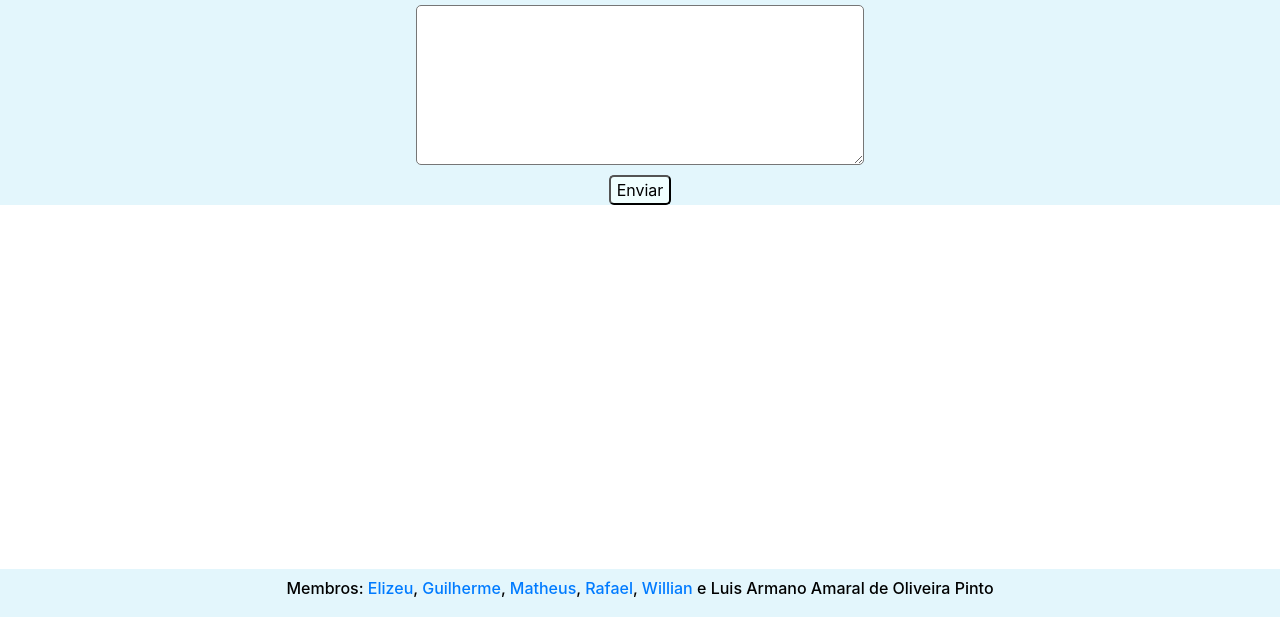
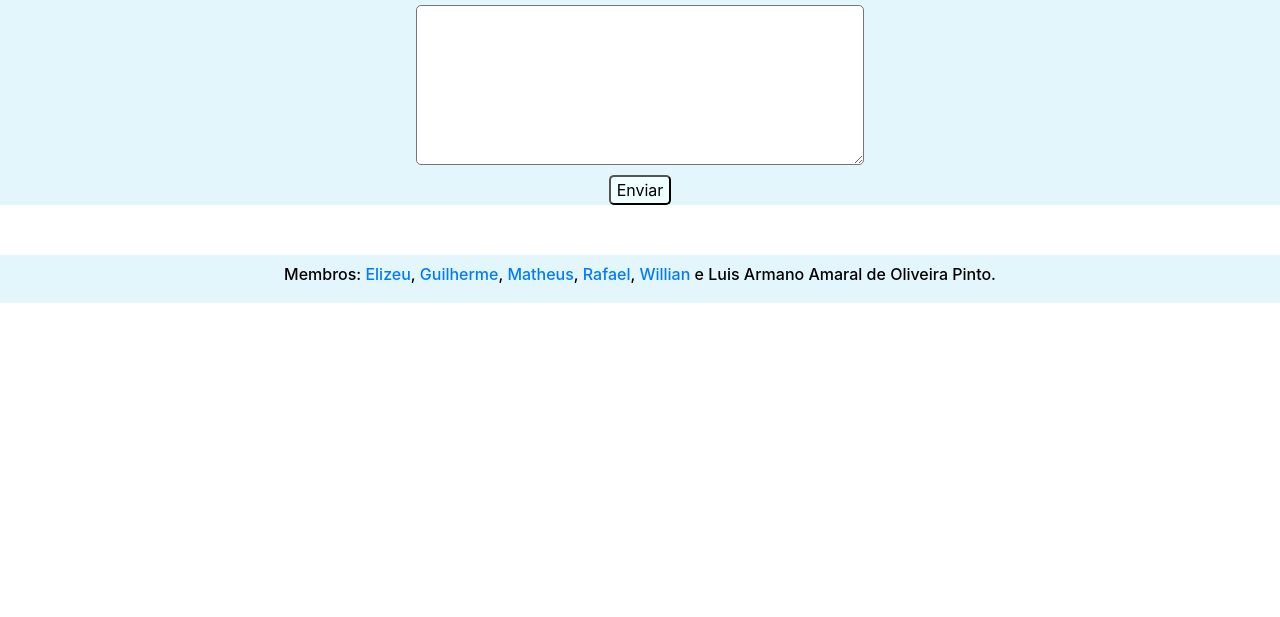
Before and after one commit to MathFalaise/Semana-tec, a plain HTML site: page Semana-tec-main/Semana-tec/index3.html in a window 1280 px wide. Shown: the part 273-890 px from the top of the page. After the commit the page ends 800 px from the top, so only its background shows below. Drawn offline with nearby package versions, Linux system fonts and the light colour scheme.

Commit message:
Update index3.html

```diff
--- a/Semana-tec-main/Semana-tec/index3.html
+++ b/Semana-tec-main/Semana-tec/index3.html
@@ -43,13 +43,13 @@
     </main>
 
 </body>
-<footer style="margin-top: 45.5vh;">
+<footer style="margin-top: 50px;">
         <h6>Membros: <a href="https://www.instagram.com/moreira.izeu">Elizeu</a>,
             <a href="https://www.instagram.com/g.medeiros2">Guilherme</a>,
             <a href="https://www.instagram.com/math__pedroso">Matheus</a>,
             <a href="https://www.instagram.com/r.coelho77">Rafael</a>,
             <a href="https://www.instagram.com/willian.beltramen">Willian</a>
-        e Luis Armano Amaral de Oliveira Pinto</a>
+            e Luis Armano Amaral de Oliveira Pinto</a>.
         </h6>
 </footer>
 </html>
```
Lines whose indentation alone changed are shown as unchanged.
